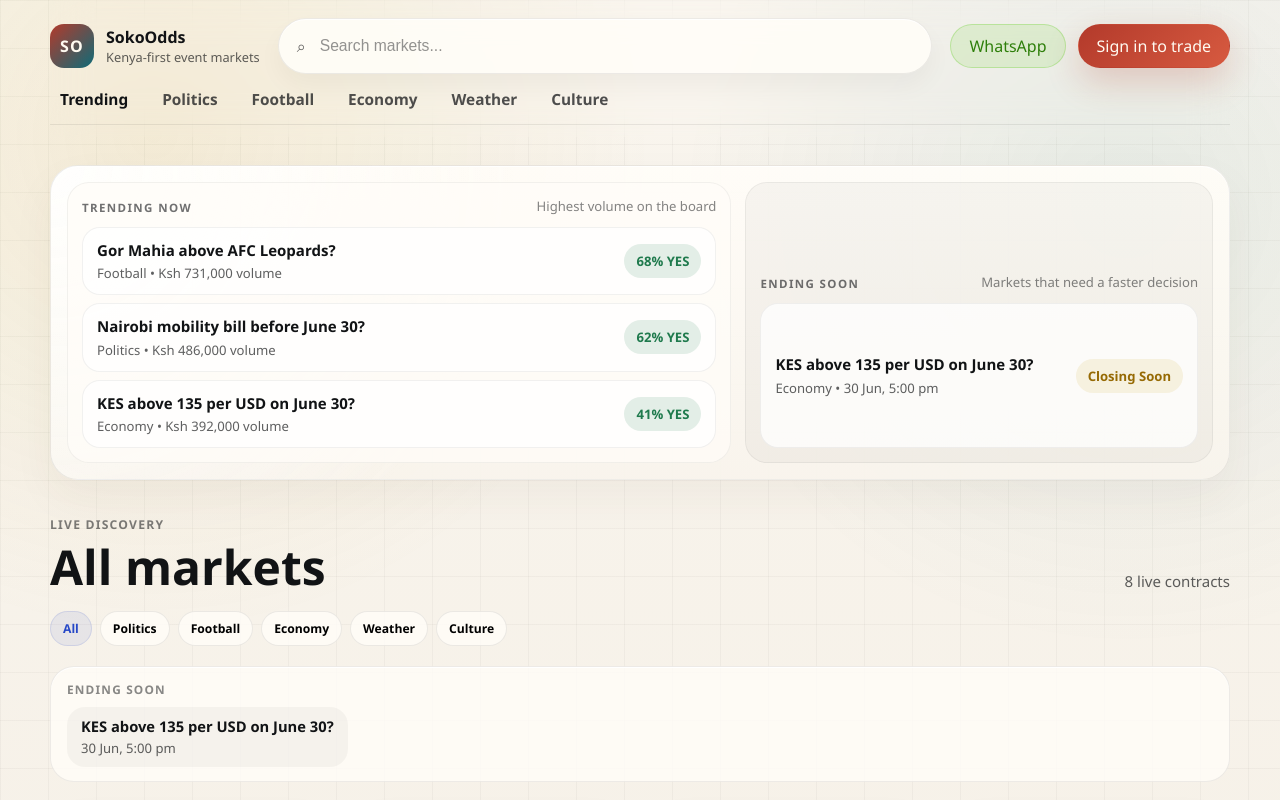
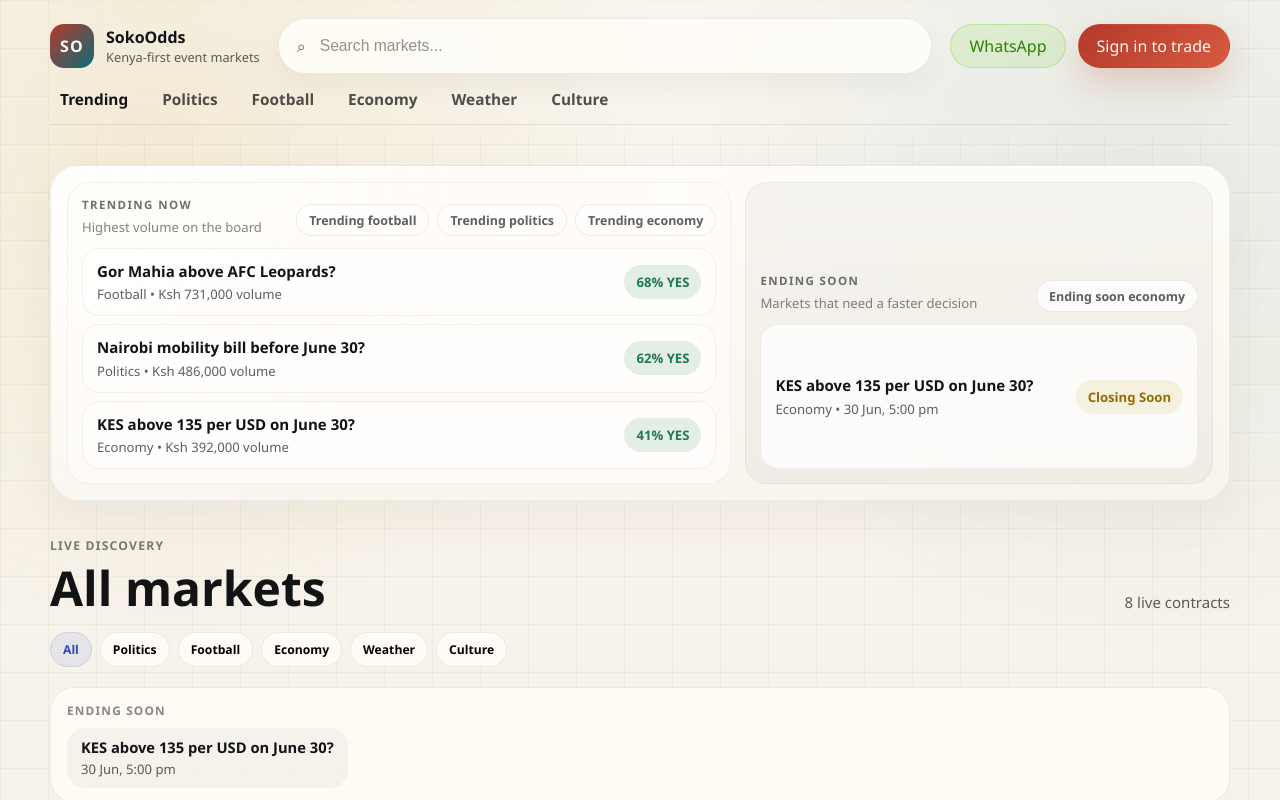
Before and after one commit to Finyasy/SokoOdds, a Next.js app in the folder apps/web/: page / in a window 1280 px wide. Shown: the top 800 px of the page. Built offline with nearby package versions, Linux system fonts and the light colour scheme; no server answers.

Commit message:
feat(web): add focused boards from signal strip

```diff
--- a/apps/web/app/globals.css
+++ b/apps/web/app/globals.css
@@ -503,6 +503,11 @@
   gap: 12px;
 }
 
+.signal-strip__copy-block {
+  display: grid;
+  gap: 6px;
+}
+
 .signal-strip__label {
   color: rgba(17, 19, 21, 0.6);
   font-size: 0.72rem;
@@ -511,9 +516,37 @@
   text-transform: uppercase;
 }
 
+.signal-strip__label-link {
+  display: inline-flex;
+}
+
 .signal-strip__caption {
   color: rgba(17, 19, 21, 0.52);
   font-size: 0.82rem;
+}
+
+.signal-strip__focuses {
+  display: flex;
+  flex-wrap: wrap;
+  justify-content: flex-end;
+  gap: 8px;
+}
+
+.signal-strip__focus-link {
+  display: inline-flex;
+  align-items: center;
+  min-height: 32px;
+  padding: 0 12px;
+  border-radius: 999px;
+  border: 1px solid rgba(17, 19, 21, 0.08);
+  background: rgba(255, 255, 255, 0.72);
+  color: rgba(17, 19, 21, 0.68);
+  font-size: 0.78rem;
+  font-weight: 700;
+}
+
+.signal-strip__focus-link:hover {
+  transform: translateY(-1px);
 }
 
 .signal-strip__items {
@@ -632,6 +665,34 @@
 .market-board-empty span {
   color: var(--muted);
   max-width: 480px;
+}
+
+.market-board-focus {
+  display: flex;
+  align-items: center;
+  justify-content: space-between;
+  gap: 16px;
+  padding: 14px 16px;
+  border: 1px solid rgba(17, 19, 21, 0.07);
+  border-radius: 22px;
+  background: rgba(255, 253, 248, 0.82);
+}
+
+.market-board-focus__copy {
+  display: grid;
+  gap: 4px;
+}
+
+.market-board-focus__label {
+  color: rgba(17, 19, 21, 0.5);
+  font-size: 0.72rem;
+  font-weight: 800;
+  letter-spacing: 0.1em;
+  text-transform: uppercase;
+}
+
+.market-board-focus strong {
+  font-size: 0.95rem;
 }
 
 .section-stack--compact {
@@ -1738,6 +1799,7 @@
 
   .signal-strip,
   .signal-strip__cluster-head,
+  .market-board-focus,
   .market-rail__items {
     display: grid;
   }
--- a/apps/web/app/page.tsx
+++ b/apps/web/app/page.tsx
@@ -1,11 +1,16 @@
 import { SiteFooter } from "@/components/layout/site-footer";
 import { MarketDiscoveryShell } from "@/components/market/market-discovery-shell";
 import { getMarkets } from "@/lib/market-api";
-import { parseDiscoveryCategory, readSingleSearchParam } from "@/lib/market-discovery";
+import {
+  parseDiscoveryCategory,
+  parseDiscoveryFocus,
+  readSingleSearchParam
+} from "@/lib/market-discovery";
 
 type HomePageProps = {
   searchParams?: Promise<{
     category?: string | string[];
+    focus?: string | string[];
     q?: string | string[];
   }>;
 };
@@ -15,6 +20,7 @@
   const discoveryMarkets = markets.slice(0, 8);
   const resolvedSearchParams = (await searchParams) ?? {};
   const initialCategory = parseDiscoveryCategory(readSingleSearchParam(resolvedSearchParams.category));
+  const initialFocus = parseDiscoveryFocus(readSingleSearchParam(resolvedSearchParams.focus));
   const initialSearchQuery = readSingleSearchParam(resolvedSearchParams.q) ?? "";
 
   return (
@@ -28,6 +34,7 @@
         footerHref="/markets"
         footerLabel="Show more markets"
         initialCategory={initialCategory}
+        initialFocus={initialFocus}
         initialSearchQuery={initialSearchQuery}
         showSignalStrip
       />
--- a/apps/web/components/market/market-discovery-shell.tsx
+++ b/apps/web/components/market/market-discovery-shell.tsx
@@ -3,7 +3,12 @@
 import { useMemo, useState } from "react";
 import { SiteHeader } from "@/components/layout/site-header";
 import type { Market } from "@/lib/mock-data";
-import { filterDiscoveryMarkets, type DiscoveryCategory } from "@/lib/market-discovery";
+import {
+  filterDiscoveryMarkets,
+  formatDiscoveryFocusLabel,
+  type DiscoveryCategory,
+  type DiscoveryFocus
+} from "@/lib/market-discovery";
 import { MarketBoard } from "./market-board";
 import { MarketSignalStrip } from "./market-signal-strip";
 
@@ -17,6 +22,7 @@
   footerLabel: string;
   initialCategory?: DiscoveryCategory;
   initialSearchQuery?: string;
+  initialFocus?: DiscoveryFocus;
   showSignalStrip?: boolean;
 };
 
@@ -30,17 +36,31 @@
   footerLabel,
   initialCategory = "All",
   initialSearchQuery = "",
+  initialFocus = "all",
   showSignalStrip = false
 }: MarketDiscoveryShellProps) {
   const [activeCategory, setActiveCategory] = useState<DiscoveryCategory>(initialCategory);
   const [searchQuery, setSearchQuery] = useState(initialSearchQuery);
+  const [activeFocus, setActiveFocus] = useState<DiscoveryFocus>(initialFocus);
 
   const filteredMarkets = useMemo(
-    () => filterDiscoveryMarkets(markets, activeCategory, searchQuery),
-    [activeCategory, markets, searchQuery]
+    () => filterDiscoveryMarkets(markets, activeCategory, searchQuery, activeFocus),
+    [activeCategory, activeFocus, markets, searchQuery]
   );
 
-  const showSignals = showSignalStrip && activeCategory === "All" && searchQuery.trim() === "";
+  const showSignals =
+    showSignalStrip &&
+    activeCategory === "All" &&
+    activeFocus === "all" &&
+    searchQuery.trim() === "";
+  const boardTitle =
+    activeFocus === "all"
+      ? title
+      : `${formatDiscoveryFocusLabel(activeFocus)} ${
+          activeCategory === "All" ? "markets" : activeCategory.toLowerCase()
+        }`;
+  const boardKicker = activeFocus === "all" ? kicker : "Focused board";
+  const boardCountQualifier = activeFocus === "all" ? countQualifier : "matching";
 
   return (
     <>
@@ -55,16 +75,18 @@
         {showSignals ? <MarketSignalStrip markets={markets} /> : null}
 
         <MarketBoard
-          title={title}
-          kicker={kicker}
-          countQualifier={countQualifier}
+          title={boardTitle}
+          kicker={boardKicker}
+          countQualifier={boardCountQualifier}
           filteredMarkets={filteredMarkets}
           activeFilter={activeCategory}
+          activeFocus={activeFocus}
           searchQuery={searchQuery}
           onFilterChange={setActiveCategory}
           onClearDiscovery={() => {
             setActiveCategory("All");
             setSearchQuery("");
+            setActiveFocus("all");
           }}
           footerText={footerText}
           footerHref={footerHref}
--- a/apps/web/components/market/market-signal-strip.tsx
+++ b/apps/web/components/market/market-signal-strip.tsx
@@ -2,6 +2,11 @@
 
 import Link from "next/link";
 import type { Market } from "@/lib/mock-data";
+import {
+  buildDiscoveryHref,
+  type DiscoveryCategory,
+  type DiscoveryFocus
+} from "@/lib/market-discovery";
 import { formatClosingLabel, formatKes, formatPercent } from "@/lib/mock-data";
 
 type MarketSignalStripProps = {
@@ -16,19 +21,48 @@
   return new Date(a.closesAt).getTime() - new Date(b.closesAt).getTime();
 }
 
+function getSignalCategories(markets: Market[]) {
+  return [...new Set(markets.map((market) => market.category))].slice(0, 3);
+}
+
+function formatSignalBoardLabel(focus: DiscoveryFocus, category: DiscoveryCategory) {
+  const categoryLabel = category.toLowerCase();
+  return focus === "trending" ? `Trending ${categoryLabel}` : `Ending soon ${categoryLabel}`;
+}
+
 export function MarketSignalStrip({ markets }: MarketSignalStripProps) {
   const trendingMarkets = [...markets].sort(byVolumeDesc).slice(0, 3);
   const endingSoonMarkets = [...markets]
     .filter((market) => market.status === "Closing Soon")
     .sort(byClosingAsc)
     .slice(0, 3);
+  const trendingCategories = getSignalCategories(trendingMarkets);
+  const endingSoonCategories = getSignalCategories(endingSoonMarkets);
 
   return (
     <section className="signal-strip" aria-label="Market signals">
       <div className="signal-strip__cluster">
         <div className="signal-strip__cluster-head">
-          <span className="signal-strip__label">Trending now</span>
-          <span className="signal-strip__caption">Highest volume on the board</span>
+          <div className="signal-strip__copy-block">
+            <Link
+              href={buildDiscoveryHref("/markets", "All", "", "trending")}
+              className="signal-strip__label-link"
+            >
+              <span className="signal-strip__label">Trending now</span>
+            </Link>
+            <span className="signal-strip__caption">Highest volume on the board</span>
+          </div>
+          <div className="signal-strip__focuses" aria-label="Trending focus boards">
+            {trendingCategories.map((category) => (
+              <Link
+                key={category}
+                href={buildDiscoveryHref("/markets", category, "", "trending")}
+                className="signal-strip__focus-link"
+              >
+                {formatSignalBoardLabel("trending", category)}
+              </Link>
+            ))}
+          </div>
         </div>
 
         <div className="signal-strip__items">
@@ -48,8 +82,26 @@
 
       <div className="signal-strip__cluster signal-strip__cluster--quiet">
         <div className="signal-strip__cluster-head">
-          <span className="signal-strip__label">Ending soon</span>
-          <span className="signal-strip__caption">Markets that need a faster decision</span>
+          <div className="signal-strip__copy-block">
+            <Link
+              href={buildDiscoveryHref("/markets", "All", "", "ending-soon")}
+              className="signal-strip__label-link"
+            >
+              <span className="signal-strip__label">Ending soon</span>
+            </Link>
+            <span className="signal-strip__caption">Markets that need a faster decision</span>
+          </div>
+          <div className="signal-strip__focuses" aria-label="Ending soon focus boards">
+            {endingSoonCategories.map((category) => (
+              <Link
+                key={category}
+                href={buildDiscoveryHref("/markets", category, "", "ending-soon")}
+                className="signal-strip__focus-link"
+              >
+                {formatSignalBoardLabel("ending-soon", category)}
+              </Link>
+            ))}
+          </div>
         </div>
 
         <div className="signal-strip__items">
--- a/apps/web/lib/market-discovery.ts
+++ b/apps/web/lib/market-discovery.ts
@@ -1,6 +1,7 @@
 import type { Market, MarketCategory } from "@/lib/mock-data";
 
 export type DiscoveryCategory = "All" | MarketCategory;
+export type DiscoveryFocus = "all" | "trending" | "ending-soon";
 
 export const discoveryCategories: DiscoveryCategory[] = [
   "All",
@@ -20,6 +21,8 @@
   { label: "Culture", value: "Culture" }
 ];
 
+export const discoveryFocuses: DiscoveryFocus[] = ["all", "trending", "ending-soon"];
+
 export function parseDiscoveryCategory(value: string | null | undefined): DiscoveryCategory {
   if (!value) {
     return "All";
@@ -30,20 +33,32 @@
     : "All";
 }
 
+export function parseDiscoveryFocus(value: string | null | undefined): DiscoveryFocus {
+  if (!value) {
+    return "all";
+  }
+
+  return discoveryFocuses.includes(value as DiscoveryFocus) ? (value as DiscoveryFocus) : "all";
+}
+
+function byVolumeDesc(a: Market, b: Market) {
+  return b.volumeKes - a.volumeKes;
+}
+
+function byClosingAsc(a: Market, b: Market) {
+  return new Date(a.closesAt).getTime() - new Date(b.closesAt).getTime();
+}
+
 export function filterDiscoveryMarkets(
   markets: Market[],
   category: DiscoveryCategory,
-  searchQuery: string
+  searchQuery: string,
+  focus: DiscoveryFocus = "all"
 ) {
   const trimmedQuery = searchQuery.trim().toLowerCase();
 
-  return markets.filter((market) => {
+  const categoryAndSearchFiltered = markets.filter((market) => {
     const matchesCategory = category === "All" ? true : market.category === category;
-
-    if (!trimmedQuery) {
-      return matchesCategory;
-    }
-
     const haystack = [
       market.question,
       market.shortLabel,
@@ -54,19 +69,38 @@
       .join(" ")
       .toLowerCase();
 
-    return matchesCategory && haystack.includes(trimmedQuery);
+    const matchesSearch = trimmedQuery ? haystack.includes(trimmedQuery) : true;
+
+    return matchesCategory && matchesSearch;
   });
+
+  if (focus === "ending-soon") {
+    return categoryAndSearchFiltered
+      .filter((market) => market.status === "Closing Soon")
+      .sort(byClosingAsc);
+  }
+
+  if (focus === "trending") {
+    return [...categoryAndSearchFiltered].sort(byVolumeDesc);
+  }
+
+  return categoryAndSearchFiltered;
 }
 
 export function buildDiscoveryHref(
   pathname: string,
   category: DiscoveryCategory,
-  searchQuery: string
+  searchQuery: string,
+  focus: DiscoveryFocus = "all"
 ) {
   const params = new URLSearchParams();
 
   if (category !== "All") {
     params.set("category", category);
+  }
+
+  if (focus !== "all") {
+    params.set("focus", focus);
   }
 
   const trimmedQuery = searchQuery.trim();
@@ -81,3 +115,15 @@
 export function readSingleSearchParam(value: string | string[] | undefined) {
   return Array.isArray(value) ? value[0] : value;
 }
+
+export function formatDiscoveryFocusLabel(focus: DiscoveryFocus) {
+  if (focus === "trending") {
+    return "Trending";
+  }
+
+  if (focus === "ending-soon") {
+    return "Ending soon";
+  }
+
+  return "All";
+}
```
Also changed, not shown: apps/web/app/markets/page.tsx (+8 -1 lines), apps/web/components/market/market-board.tsx (+24 -1 lines), 3 other files (tests, documents, lock files or other folders).
